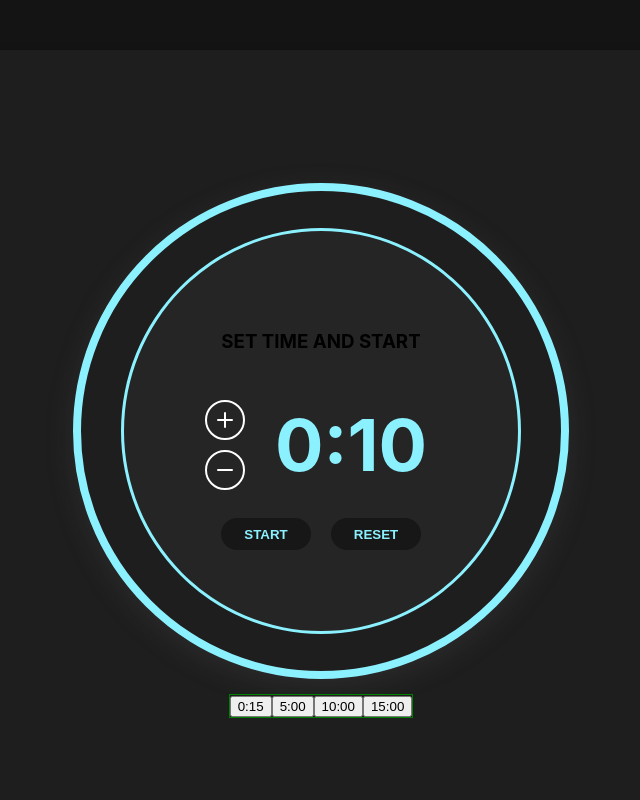
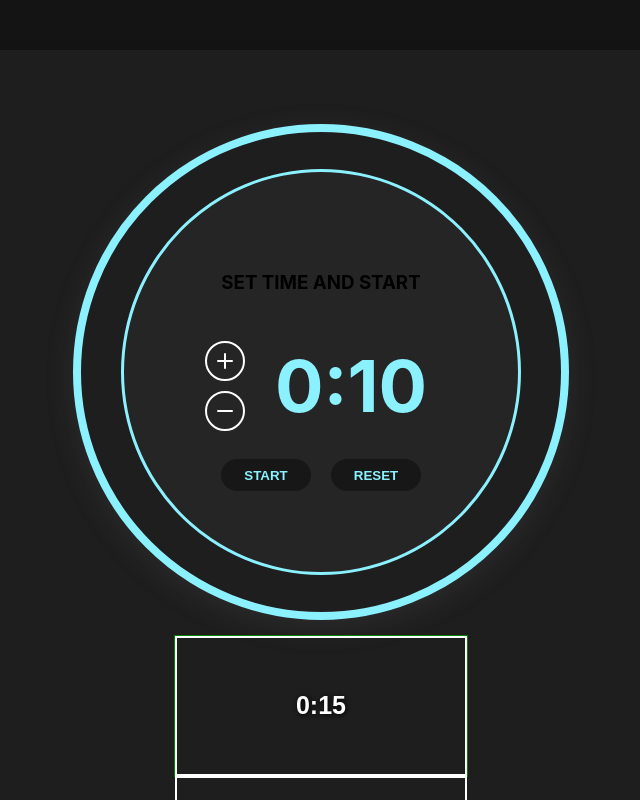
Before and after one commit to aurore-ry/podomoro-app, a React (Create React App) app: page / in a window 1280 px wide. Shown: the top 800 px of the page, without its empty margins (319-959 px from the left). Built offline with nearby package versions, Linux system fonts and the light colour scheme.

Commit message:
add pseudo-class focus for BreakTime buttons

```diff
--- a/src/components/BreakTimeButton/styles.css
+++ b/src/components/BreakTimeButton/styles.css
@@ -0,0 +1,16 @@
+.break-time-buttons {
+  width: 100%;
+  height: 100%;
+
+  background: none;
+  font-size: 25px;
+  font-weight: bold;
+  color: white;
+  text-shadow: 1px 1px 5px #000;
+  border: 2px solid white;
+}
+
+.break-time-buttons:focus {
+  background-color: rgb(22, 22, 22);
+  color: yellow;
+}
```
